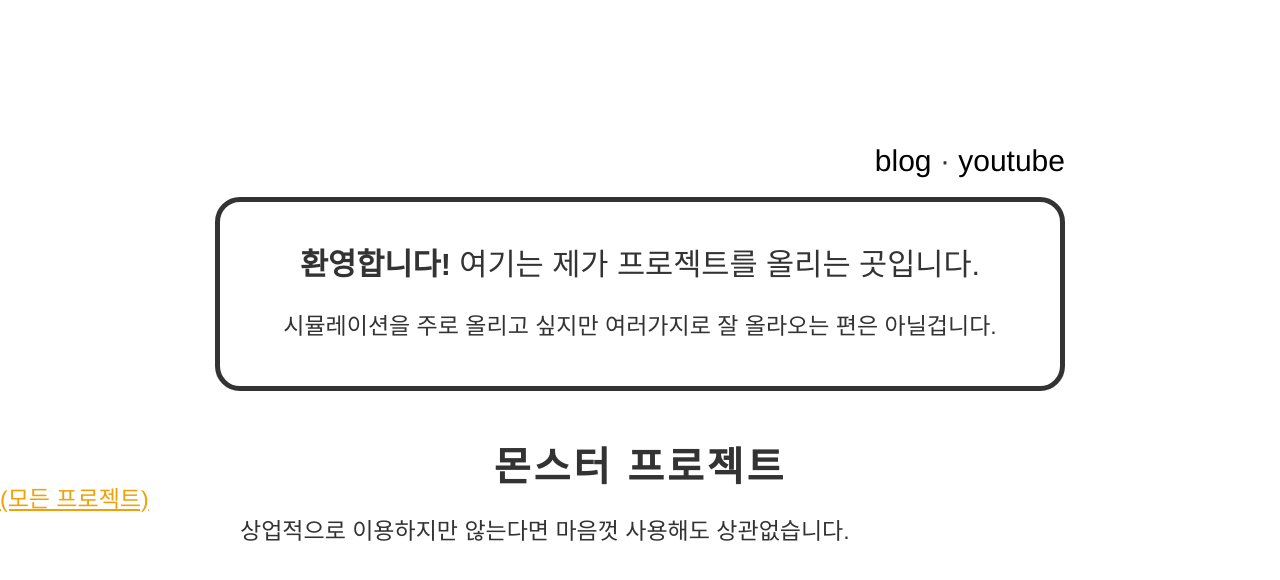
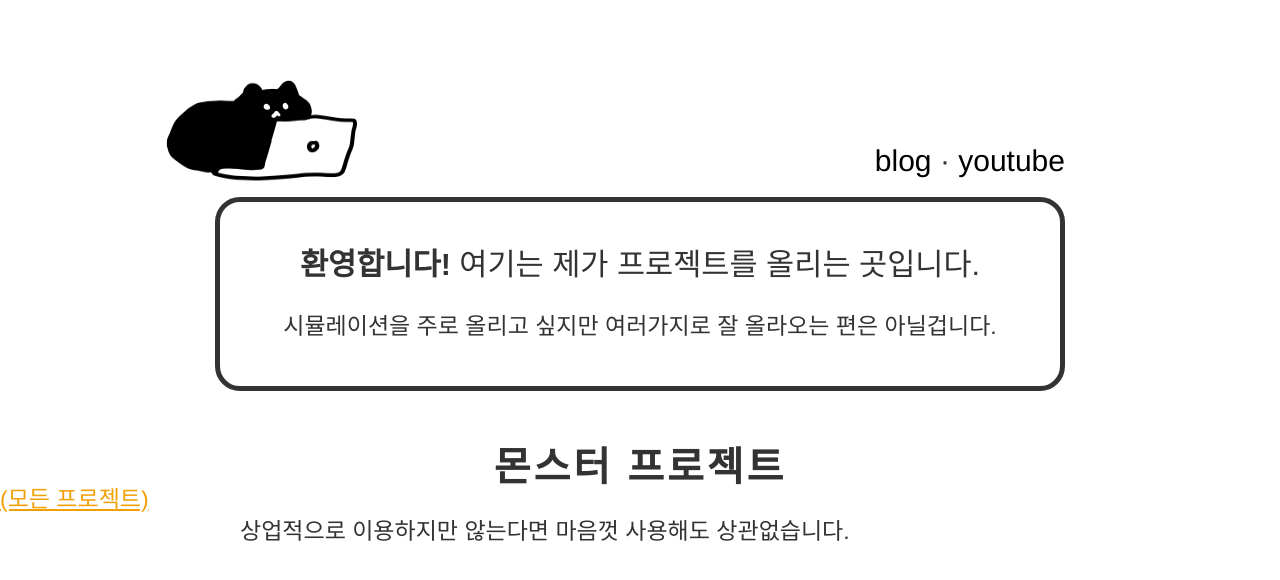
Before and after one commit to Ev-Master/Ev-Master.github.io, a plain HTML site: page index.html in a window 1280 px wide. Drawn offline with Linux system fonts and the light colour scheme.

Commit message:
Add files via upload

```diff
--- a/css/index.css
+++ b/css/index.css
@@ -48,6 +48,14 @@ h2{
     position: relative;
     width: calc(100% - 50px);
 }
+#header #evmaster{
+	width: 250px;
+	height: 220px;
+	background: url(evmaster.png);
+	background-size: 100% 100%;
+	position: relative;
+	left: -68px;
+}
 #header #nav{
     position: absolute;
     right: 10px;
--- a/index.html
+++ b/index.html
@@ -9,7 +9,7 @@
     <meta content="utf-8" http-equiv="encoding">
     <meta charset="utf-8">
     <meta name="viewport" content="width=450">
-    <link rel="icon" type="image/png" href="facicon.png"/>
+    <link rel="icon" type="image/png" href="favicon.png"/>
 
     <link rel="stylesheet" href="css/index.css"/>
 
```
Also changed, not shown: css/evmaster.png (added).
